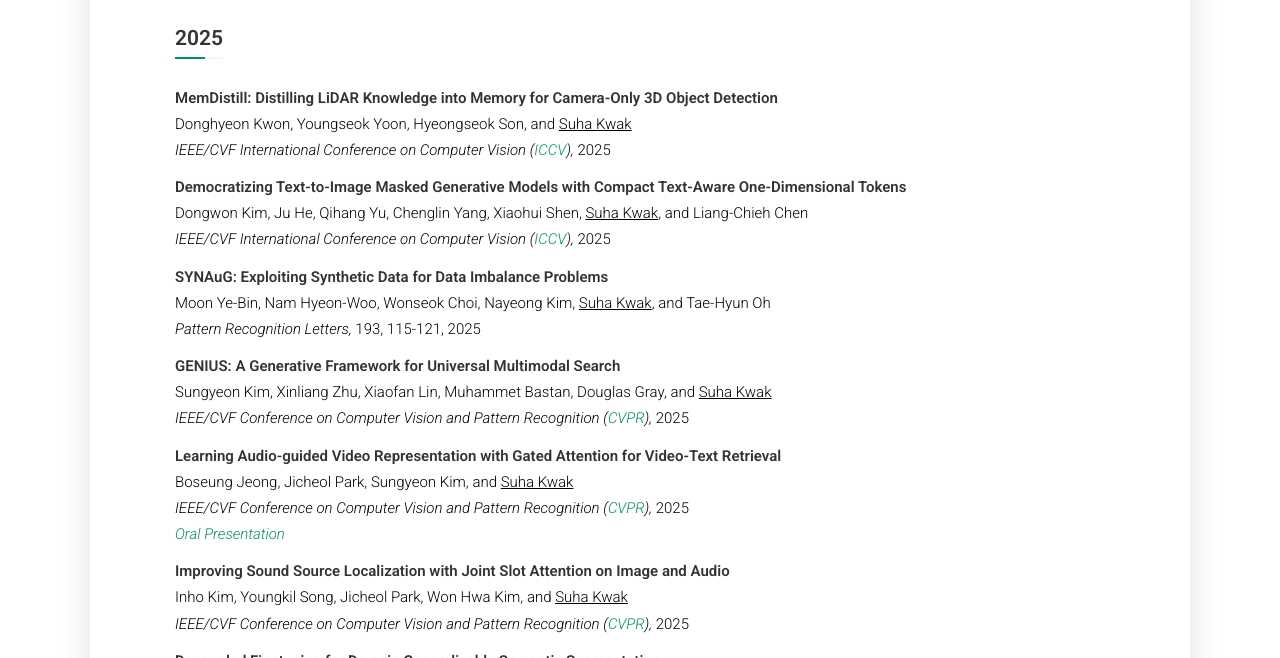
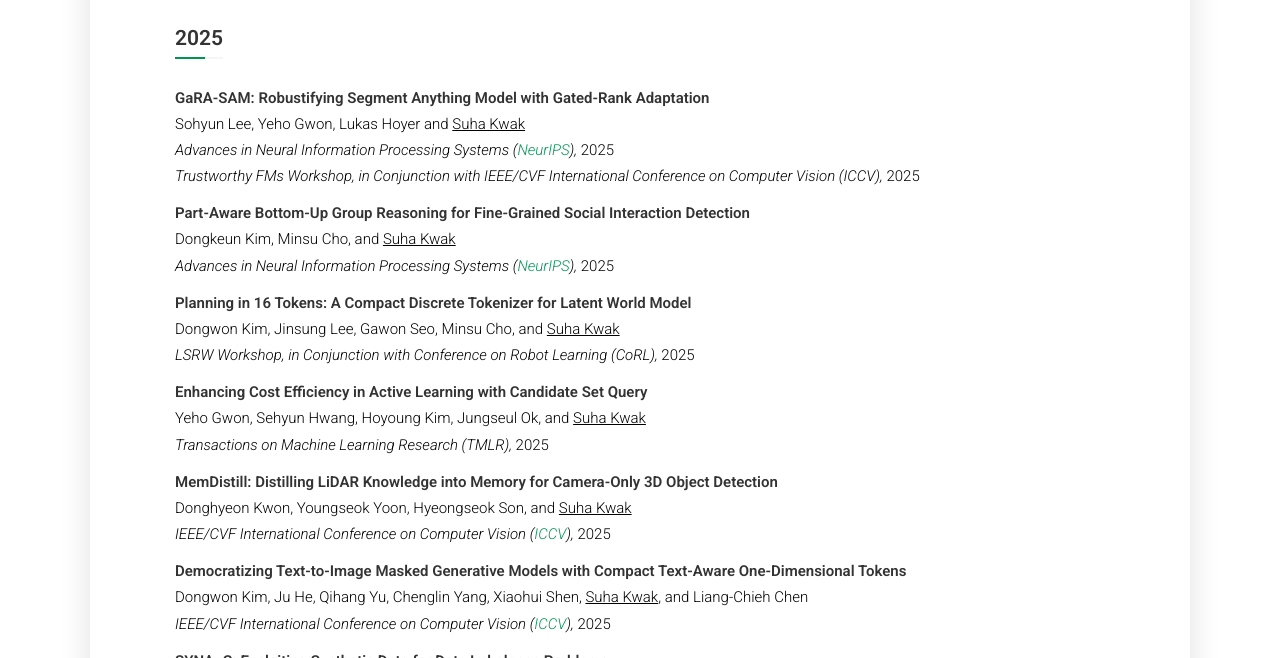
Before and after one commit to suhakwak/suhakwak.github.io, a plain HTML site: page pub.html in a window 1280 px wide. Shown: the part 142-800 px from the top of the page. Drawn offline with Linux system fonts and the light colour scheme; some packages are replaced by stand-ins of ours.

Commit message:
Add files via upload

```diff
--- a/pub.html
+++ b/pub.html
@@ -94,6 +94,47 @@
 
                   <div class="row">
                     <div class="col-md-12">
+                      <div class="certi-title"><h4>GaRA-SAM: Robustifying Segment Anything Model with Gated-Rank Adaptation</h4></div>
+                      Sohyun Lee, Yeho Gwon, Lukas Hoyer and <u>Suha Kwak</u><br>
+                      <em>Advances in Neural Information Processing Systems (<i>NeurIPS</i>),</em> 2025<br>
+                      <em>Trustworthy FMs Workshop, in Conjunction with IEEE/CVF International Conference on Computer Vision (ICCV), </em> 2025<br>
+                    </div>
+                  </div>
+
+                  <div style="height:15px;"></div>
+
+                  <div class="row">
+                    <div class="col-md-12">
+                      <div class="certi-title"><h4>Part-Aware Bottom-Up Group Reasoning for Fine-Grained Social Interaction Detection</h4></div>
+                      Dongkeun Kim, Minsu Cho, and <u>Suha Kwak</u><br>
+                      <em>Advances in Neural Information Processing Systems (<i>NeurIPS</i>),</em> 2025<br>
+                    </div>
+                  </div>
+
+                  <div style="height:15px;"></div>
+
+                  <div class="row">
+                    <div class="col-md-12">
+                      <div class="certi-title"><h4>Planning in 16 Tokens: A Compact Discrete Tokenizer for Latent World Model</h4></div>
+                      Dongwon Kim, Jinsung Lee, Gawon Seo, Minsu Cho, and <u>Suha Kwak</u><br>
+                      <em>LSRW Workshop, in Conjunction with Conference on Robot Learning (CoRL), </em> 2025<br>
+                    </div>
+                  </div>
+
+                  <div style="height:15px;"></div>
+
+                  <div class="row">
+                    <div class="col-md-12">
+                      <div class="certi-title"><h4>Enhancing Cost Efficiency in Active Learning with Candidate Set Query</h4></div>
+                      Yeho Gwon, Sehyun Hwang, Hoyoung Kim, Jungseul Ok, and <u>Suha Kwak</u><br>
+                      <em>Transactions on Machine Learning Research (TMLR), </em> 2025<br>
+                    </div>
+                  </div>
+
+                  <div style="height:15px;"></div>
+
+                  <div class="row">
+                    <div class="col-md-12">
                       <div class="certi-title"><h4>MemDistill: Distilling LiDAR Knowledge into Memory for Camera-Only 3D Object Detection</h4></div>
                       Donghyeon Kwon, Youngseok Yoon, Hyeongseok Son, and <u>Suha Kwak</u><br>
                       <em>IEEE/CVF International Conference on Computer Vision (<i>ICCV</i>), </em> 2025<br>
@@ -101,6 +142,7 @@
                   </div>
 
                   <div style="height:15px;"></div>
+
                   <div class="row">
                     <div class="col-md-12">
                       <div class="certi-title"><h4>Democratizing Text-to-Image Masked Generative Models with Compact Text-Aware One-Dimensional Tokens</h4></div>
```
